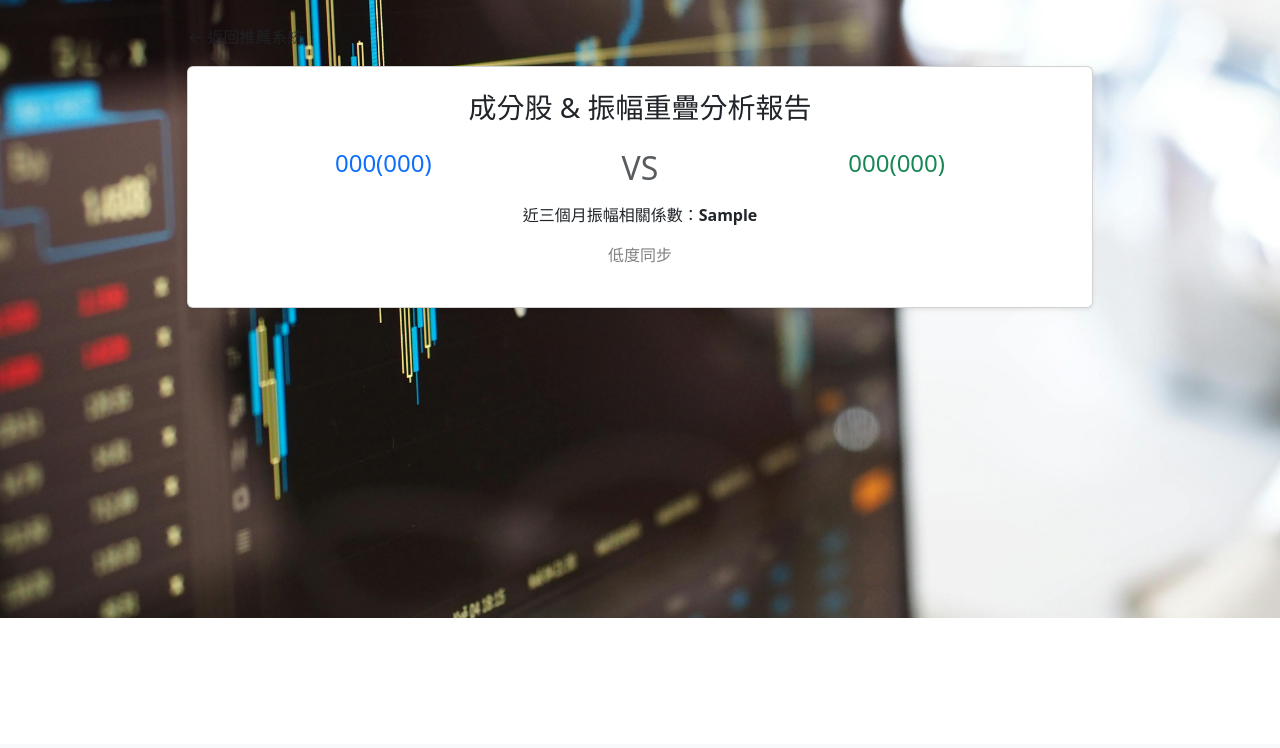
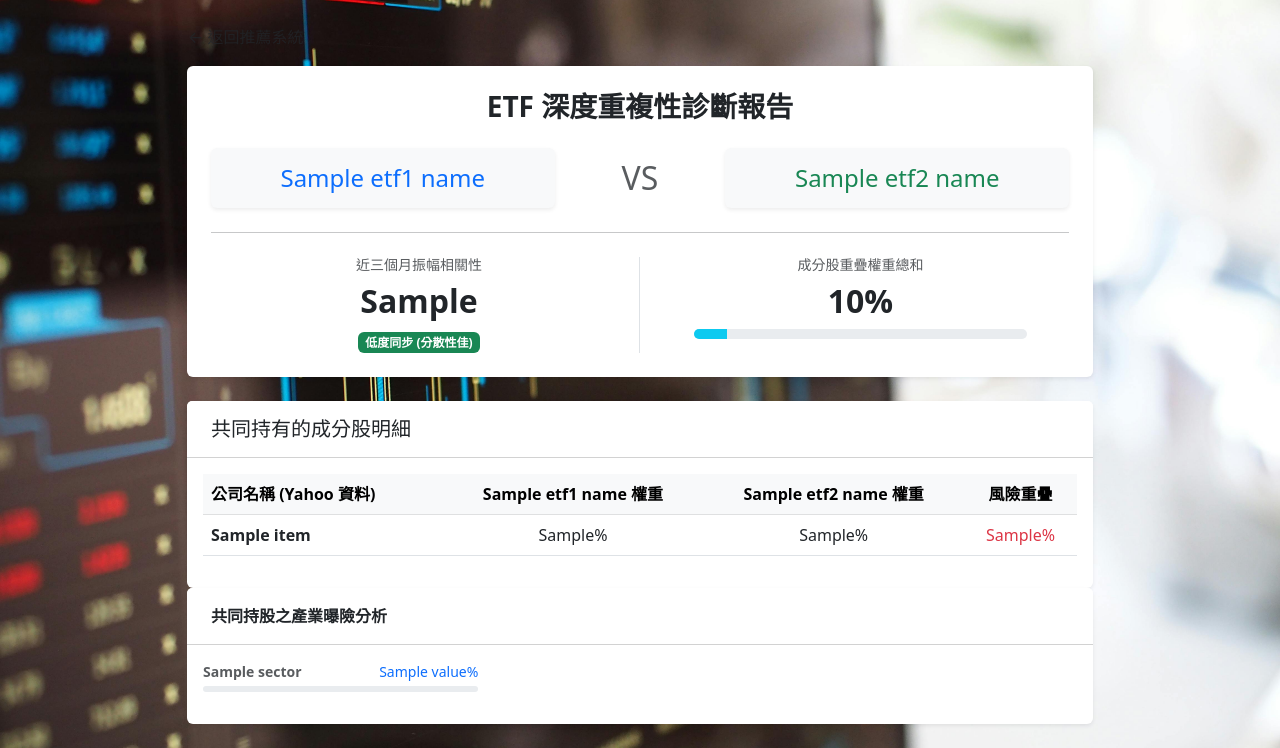
Before and after one commit to willy1106101/ocu_project, a Flask app: template templates/compare_result.html in a window 1280 px wide. Shown: the part 56-804 px from the top of the page. Before the commit the page ends 674 px from the top, so only its background shows below. Run offline with Flask 3, Linux system fonts and the light colour scheme; the template is opened without the code that fills it: most values are stand-ins (such as "Sample title", 1, 10 or a date in 2020).

Commit message:
重構推薦系統與比較功能，優化資料抓取與顯示，新增成分股與產業分析

```diff
--- a/app.py
+++ b/app.py
@@ -30,75 +30,129 @@ def home():
     db = get_db_connection()
     user_id = session.get('user_id')
 
-    # 預先初始化變數
     real_data = []
     my_portfolio_data = []
     rank_list = []
 
     try:
         with db.cursor() as cursor:
-            # 1. 抓取隨機焦點 ETF
-            sql_tickers = "SELECT name, ticker, ticker_yfinance FROM etf_tickers ORDER BY rand() LIMIT 5"
+
+            # ========= 1️⃣ 隨機焦點 ETF =========
+            sql_tickers = """
+                SELECT name, ticker, ticker_yfinance
+                FROM etf_tickers
+                ORDER BY rand()
+                LIMIT 5
+            """
             cursor.execute(sql_tickers)
             tickers = cursor.fetchall()
 
             for item in tickers:
-                info = get_realtime_etf(item['ticker_yfinance'])
-                # 計算真實績效
-                perf = get_exact_performance(item['ticker_yfinance'])
-                last_close = get_yesterday_close(item['ticker_yfinance'])
+                info = get_etf_snapshot(item['ticker_yfinance'])
 
-                # 即使 info 為 None，也要填入預設值，防止前端報錯
                 real_data.append({
                     'name': item['name'],
                     'code': item['ticker'],
-                    'price': info['current_price'] if info else 0.0,
-                    'change': info['change_percent'] if info else 0.0,
-                    'open': info['open_price'] if info else 0.0,
-                    'last_close': last_close if last_close else 0.0,
-                    'annual_return': perf if perf else 0.0  # 確保 Key 一定存在
+                    'price': info['price'] if info else 0.0,
+                    'change': info['change'] if info else 0.0,
+                    'open': info['open'] if info else 0.0,
+                    'last_close': info['last_close'] if info else 0.0,
+                    'annual_return': info['annual_return'] if info else 0.0
                 })
 
-            # 排序生成排行榜
-            rank_list = sorted(real_data, key=lambda x: x['annual_return'], reverse=True)
+            # 排序產生排行榜
+            rank_list = sorted(
+                real_data,
+                key=lambda x: x['annual_return'],
+                reverse=True
+            )
 
-            # 2. 抓取個人持股 (加上 COLLATE 解決編碼問題)
+            # ========= 2️⃣ 個人持股 =========
             sql_my_stocks = """
                 SELECT DISTINCT p.stock_name, p.stock_code, t.ticker_yfinance
                 FROM user_portfolio p
-                JOIN etf_tickers t ON p.stock_code COLLATE utf8mb4_unicode_ci = t.ticker COLLATE utf8mb4_unicode_ci
+                JOIN etf_tickers t
+                  ON p.stock_code COLLATE utf8mb4_unicode_ci
+                   = t.ticker COLLATE utf8mb4_unicode_ci
                 WHERE p.user_id = %s
             """
             cursor.execute(sql_my_stocks, (user_id,))
             my_tickers = cursor.fetchall()
 
             for item in my_tickers:
-                info = get_realtime_etf(item['ticker_yfinance'])
-                perf = get_exact_performance(item['ticker_yfinance'])
-                last_close = get_yesterday_close(item['ticker_yfinance'])
-                amp = get_amplitude(item["ticker_yfinance"])
+                info = get_etf_snapshot(item['ticker_yfinance'])
+
                 if info:
                     my_portfolio_data.append({
                         'name': item['stock_name'],
                         'code': item['stock_code'],
-                        'open': info['open_price'],
-                        'price': info['current_price'],
-                        'change': info['change_percent'],
-                        'last_close': last_close if last_close else 0.0,
-                        'amp': amp if amp else 0.0,
-                        'annual_return': perf if perf else 0.0  # 確保 Key 一定存在
+                        'open': info['open'],
+                        'price': info['price'],
+                        'change': info['change'],
+                        'last_close': info['last_close'],
+                        'amp': info['amp'],
+                        'annual_return': info['annual_return']
                     })
 
     except Exception as e:
         print(f"資料讀取錯誤: {e}")
+
     finally:
         db.close()
 
-    return render_template('index.html',
-                           stocks=real_data,
-                           rank_list=rank_list,
-                           my_stocks=my_portfolio_data,
-                           username=session.get('username'))
+    return render_template(
+        'index.html',
+        stocks=real_data,
+        rank_list=rank_list,
+        my_stocks=my_portfolio_data,
+        username=session.get('username')
+    )
+
+def get_etf_snapshot(ticker_yfinance):
+    try:
+        ticker = yf.Ticker(ticker_yfinance)
+
+        hist_1y = ticker.history(period="1y")
+        hist_5d = ticker.history(period="5d")
+
+        if hist_5d.empty:
+            return None
+
+        # ==== 即時價格 ====
+        latest = hist_5d.iloc[-1]
+        prev = hist_5d.iloc[-2] if len(hist_5d) >= 2 else latest
+
+        current_price = latest["Close"]
+        open_price = latest["Open"]
+        yesterday_close = prev["Close"]
+
+        change_percent = ((current_price - yesterday_close) / yesterday_close) * 100
+
+        # ==== 振幅 ====
+        amplitude = ((latest["High"] - latest["Low"]) / yesterday_close) * 100
+
+        # ==== 年報酬 ====
+        if not hist_1y.empty:
+            price_col = "Adj Close" if "Adj Close" in hist_1y.columns else "Close"
+            start_price = hist_1y[price_col].iloc[0]
+            end_price = hist_1y[price_col].iloc[-1]
+            annual_return = ((end_price - start_price) / start_price) * 100
+        else:
+            annual_return = 0
+
+        return {
+            "price": round(current_price, 2),
+            "change": round(change_percent, 2),
+            "open": round(open_price, 2),
+            "last_close": round(yesterday_close, 2),
+            "amp": round(amplitude, 2),
+            "annual_return": round(annual_return, 2)
+        }
+
+    except Exception as e:
+        print(ticker_yfinance, e)
+        return None
+
 
 def get_amplitude(ticker_yfinance):
     try:
--- a/templates/compare_result.html
+++ b/templates/compare_result.html
@@ -8,35 +8,117 @@
                 ← 返回推薦系統
             </a>
 
-            <!-- 振幅相關係數區塊 -->
-            <div class="card shadow-sm mb-4">
+            <div class="card shadow-sm mb-4 border-0">
                 <div class="card-body p-4 text-center">
-                    <h3 class="mb-4">成分股 & 振幅重疊分析報告</h3>
-                    <div class="row align-items-center">
+                    <h3 class="mb-4 fw-bold">ETF 深度重複性診斷報告</h3>
+
+                    <div class="row align-items-center mb-4">
                         <div class="col-md-5">
-                            <h4 class="text-primary">{{ etf1_code[0] }}({{ etf1_code[1] }})</h4>
+                            <div class="p-3 bg-light rounded shadow-sm">
+                                <h4 class="text-primary mb-0">{{ etf1_name }}</h4>
+                            </div>
                         </div>
                         <div class="col-md-2">
                             <span class="h2 text-muted">VS</span>
                         </div>
                         <div class="col-md-5">
-                            <h4 class="text-success">{{ etf2_code[0] }}({{ etf2_code[1] }})</h4>
+                            <div class="p-3 bg-light rounded shadow-sm">
+                                <h4 class="text-success mb-0">{{ etf2_name }}</h4>
+                            </div>
                         </div>
                     </div>
 
-                    {% if amplitude_corr is not none %}
-                        <p class="mt-3">近三個月振幅相關係數：<b>{{ amplitude_corr }}</b></p>
+                    <hr>
 
-                        {% if amplitude_corr > 0.5 %}
-                            <p style="color: green;">高度同步</p>
-                        {% elif amplitude_corr > 0.2 %}
-                            <p style="color: orange;">中度同步</p>
-                        {% else %}
-                            <p style="color: gray;">低度同步</p>
-                        {% endif %}
+                    <div class="row mt-4">
+                        <div class="col-md-6 border-end">
+                            <h5 class="text-muted small">近三個月振幅相關性</h5>
+                            {% if amplitude_corr is not none %}
+                            <h2 class="fw-bold">{{ amplitude_corr }}</h2>
+                            {% if amplitude_corr > 0.6 %}
+                            <span class="badge bg-danger">高度同步 (風險集中)</span>
+                            {% elif amplitude_corr > 0.3 %}
+                            <span class="badge bg-warning text-dark">中度同步</span>
+                            {% else %}
+                            <span class="badge bg-success">低度同步 (分散性佳)</span>
+                            {% endif %}
+                            {% else %}
+                            <p class="text-danger">相關性資料不足</p>
+                            {% endif %}
+                        </div>
+
+                        <div class="col-md-6">
+                            <h5 class="text-muted small">成分股重疊權重總和</h5>
+                            <h2 class="fw-bold">{{ overlap_weight }}%</h2>
+                            <div class="progress mx-auto" style="width: 80%; height: 10px;">
+                                <div class="progress-bar {% if overlap_weight > 50 %}bg-danger{% else %}bg-info{% endif %}"
+                                    role="progressbar" style="width: {{ overlap_weight }}%"></div>
+                            </div>
+                        </div>
+                    </div>
+                </div>
+            </div>
+
+            <div class="card shadow-sm border-0">
+                <div class="card-header bg-white py-3">
+                    <h5 class="mb-0"><i class="fas fa-list-ul me-2"></i>共同持有的成分股明細</h5>
+                </div>
+                <div class="card-body">
+                    {% if overlap_details %}
+                    <div class="table-responsive">
+                        <table class="table table-hover align-middle">
+                            <thead class="table-light">
+                                <tr>
+                                    <th>公司名稱 (Yahoo 資料)</th>
+                                    <th class="text-center">{{ etf1_name }} 權重</th>
+                                    <th class="text-center">{{ etf2_name }} 權重</th>
+                                    <th class="text-center">風險重疊</th>
+                                </tr>
+                            </thead>
+                            <tbody>
+                                {% for item in overlap_details %}
+                                <tr>
+                                    <td class="fw-bold">{{ item.name }}</td>
+                                    <td class="text-center">{{ item.w1 }}%</td>
+                                    <td class="text-center">{{ item.w2 }}%</td>
+                                    <td class="text-center">
+                                        <span class="text-danger">
+                                            {{ item.w1 if item.w1 < item.w2 else item.w2 }}% </span>
+                                    </td>
+                                </tr>
+                                {% endfor %}
+                            </tbody>
+                        </table>
+                    </div>
                     {% else %}
-                        <p style="color: red;">振幅重疊分析資料不足</p>
+                    <div class="text-center py-4">
+                        <i class="fas fa-check-circle text-success fa-3x mb-3"></i>
+                        <p class="lead">這兩檔 ETF 的前十大持股完全沒有重複！</p>
+                        <span class="text-muted">這代表您的資產配置具備極佳的產業分散性。</span>
+                    </div>
                     {% endif %}
+                </div>
+            </div>
+
+            <div class="card shadow-sm border-0 mb-4">
+                <div class="card-header bg-white py-3 fw-bold">
+                    <i class="fas fa-industry me-2 text-secondary"></i>共同持股之產業曝險分析
+                </div>
+                <div class="card-body">
+                    <div class="row">
+                        {% for sector in sector_analysis %}
+                        <div class="col-md-4 mb-3">
+                            <div class="d-flex justify-content-between align-items-center mb-1">
+                                <span class="small fw-bold text-muted">{{ sector.label }}</span>
+                                <span class="small text-primary">{{ sector.value }}%</span>
+                            </div>
+                            <div class="progress" style="height: 6px;">
+                                <div class="progress-bar bg-primary" role="progressbar"
+                                    style="width: {{ sector.value }}%"></div>
+                            </div>
+                        </div>
+                        {% endfor %}
+                    </div>
                 </div>
             </div>
 
```
Also changed, not shown: recommend.py (+136 -34 lines), test.py (added, +52 -0 lines).
